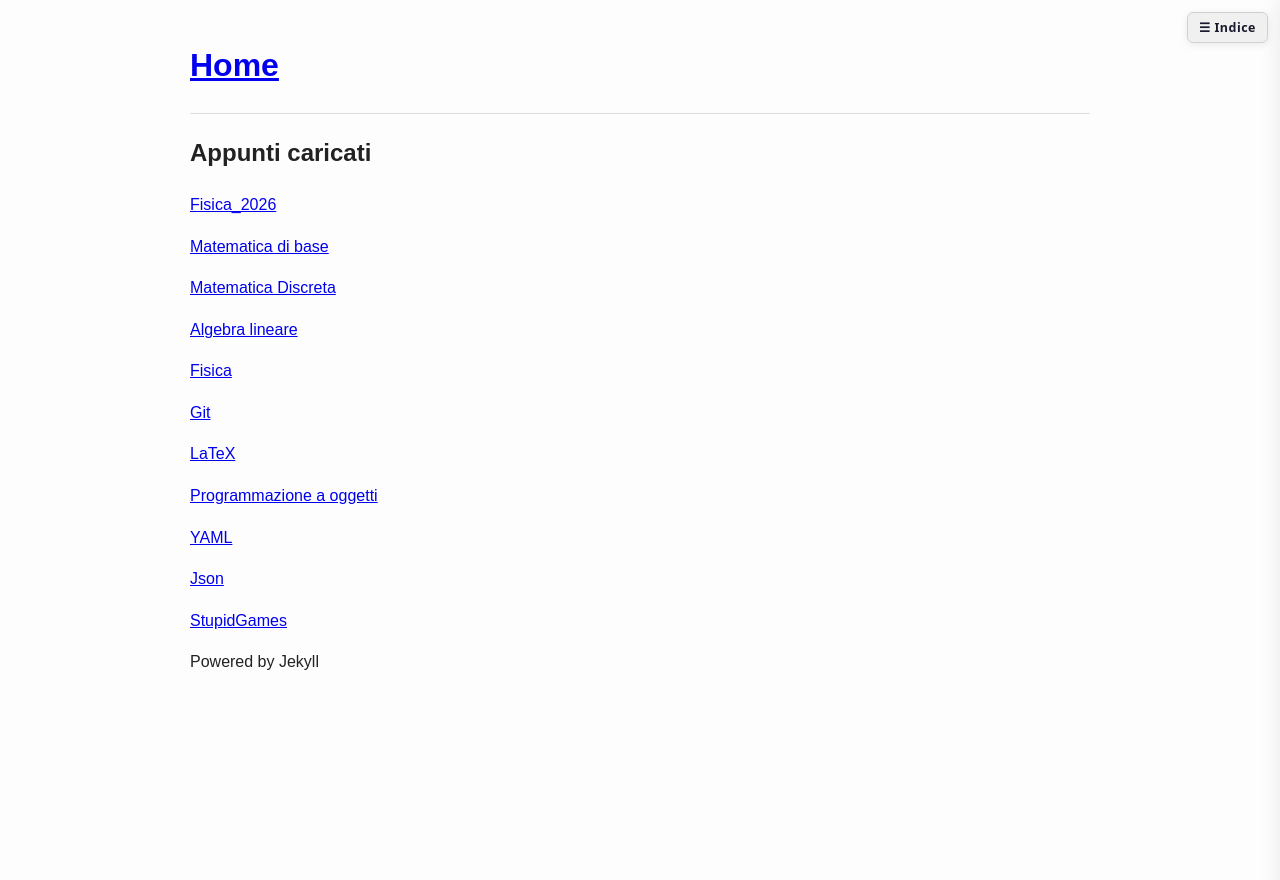
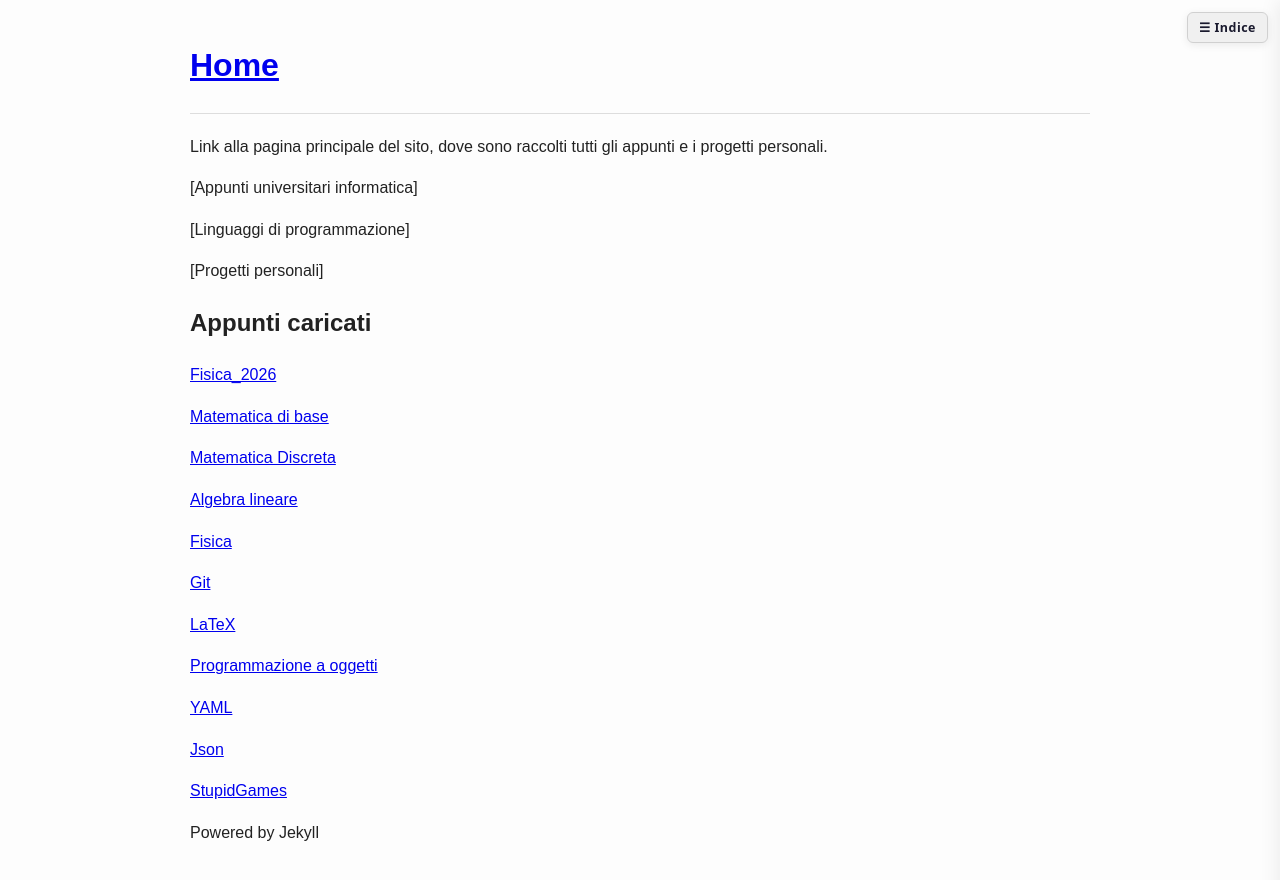
Before and after one commit to comarandr/comarandr.github.io, a Jekyll site: the page built from index.md, in a window 1280 px wide. Shown: the top 880 px of the page. Built offline with Jekyll 4.4.1, drawn with Linux system fonts in a browser that asks for light colours.

Commit message:
create sezioni

```diff
--- a/index.md
+++ b/index.md
@@ -3,6 +3,14 @@ layout: default
 title: Home
 permalink: /
 ---
+
+Link alla pagina principale del sito, dove sono raccolti tutti gli appunti e i progetti personali.
+
+[Appunti universitari informatica]
+
+[Linguaggi di programmazione]
+
+[Progetti personali]
 
 ## Appunti caricati
 
```
Also changed, not shown: linguaggi/index.md (added, +16 -0 lines), personali/index.md (added, +8 -0 lines), universita/index.md (added, +14 -0 lines).
